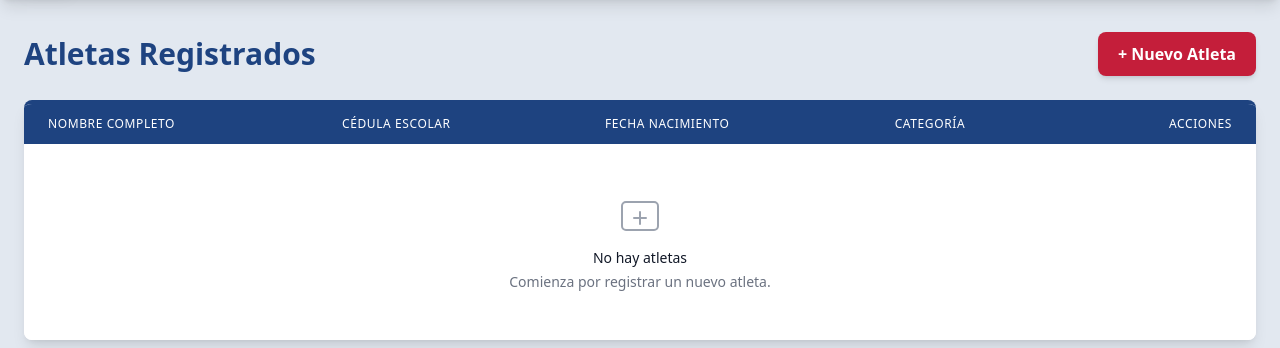
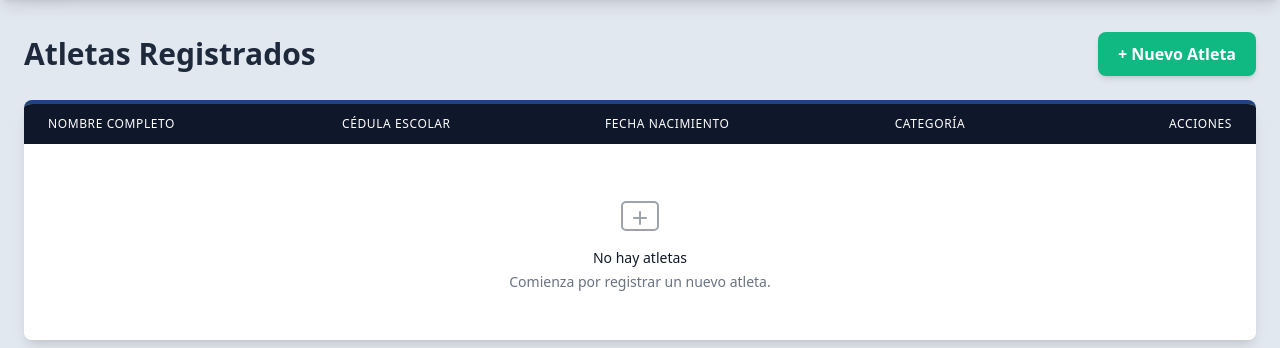
Before and after one commit to Y4nn1s/IngeniumCode-FDM, a Django app: page /atletas/ in a window 1280 px wide. Shown: the part 72-420 px from the top of the page. Run offline with Django 5.2, Linux system fonts and the light colour scheme; data that the repository does not hold is empty; style sheets or scripts are compiled from the project's sources.

Commit message:
Colores Modificados para la Lista de Atletas

```diff
--- a/filiacion/templates/filiacion/atleta_list.html
+++ b/filiacion/templates/filiacion/atleta_list.html
@@ -4,9 +4,9 @@
 
 {% block content %}
 <div class="flex flex-col sm:flex-row justify-between items-start sm:items-center gap-4 mb-6">
-    <h2 class="text-3xl font-bold text-fdm-blue">Atletas Registrados</h2>
+    <h2 class="text-3xl font-bold text-slate-800">Atletas Registrados</h2>
     <a href="{% url 'atleta_create' %}"
-       class="inline-block bg-fdm-red text-white px-5 py-2.5 rounded-lg shadow-md hover:bg-fdm-red-dark focus:outline-none focus:ring-2 focus:ring-fdm-red focus:ring-opacity-50 transition-all duration-300">
+       class="inline-block bg-emerald-500 text-white px-5 py-2.5 rounded-lg shadow-md hover:bg-fdm-red-dark focus:outline-none focus:ring-2 focus:ring-fdm-red focus:ring-opacity-50 transition-all duration-300">
         <span class="font-semibold">+ Nuevo Atleta</span>
     </a>
 </div>
@@ -15,7 +15,7 @@
     <!-- Contenedor con scroll horizontal para móviles -->
     <div class="overflow-x-auto">
         <table class="w-full min-w-[640px]">
-            <thead class="bg-fdm-blue text-white">
+            <thead class="bg-slate-900 text-white">
                 <tr>
                     <th scope="col" class="px-6 py-3 text-left text-xs font-medium uppercase tracking-wider">
                         Nombre Completo
```
